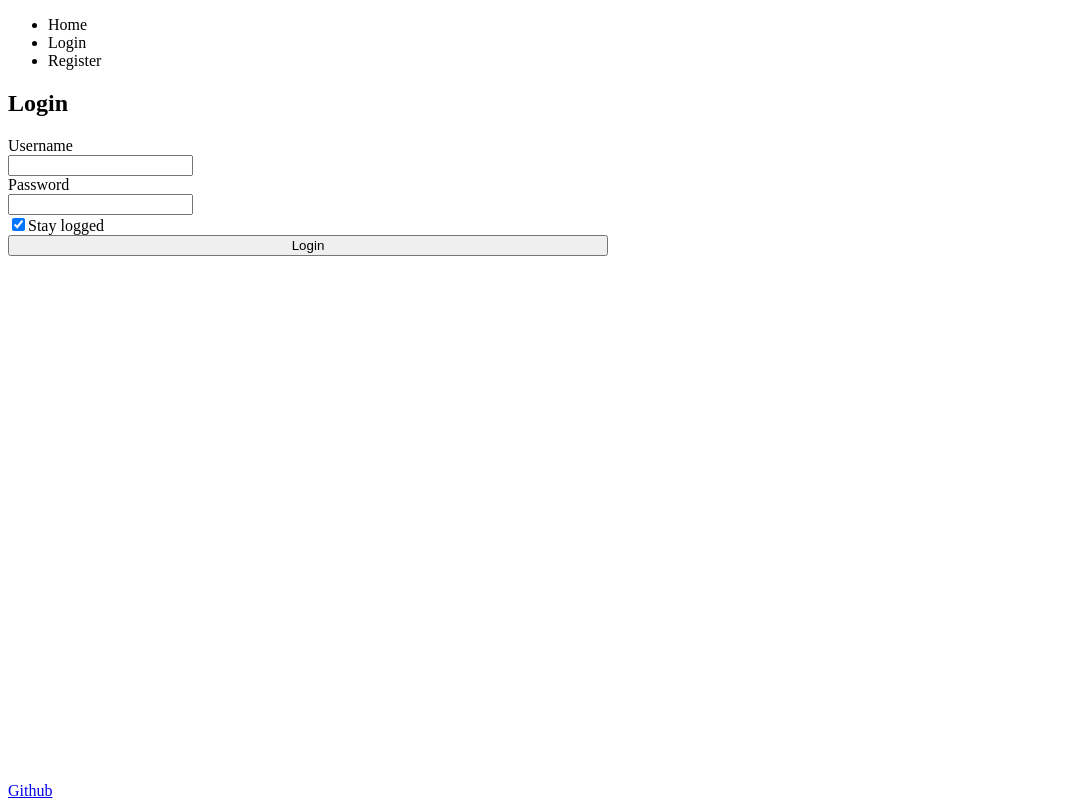
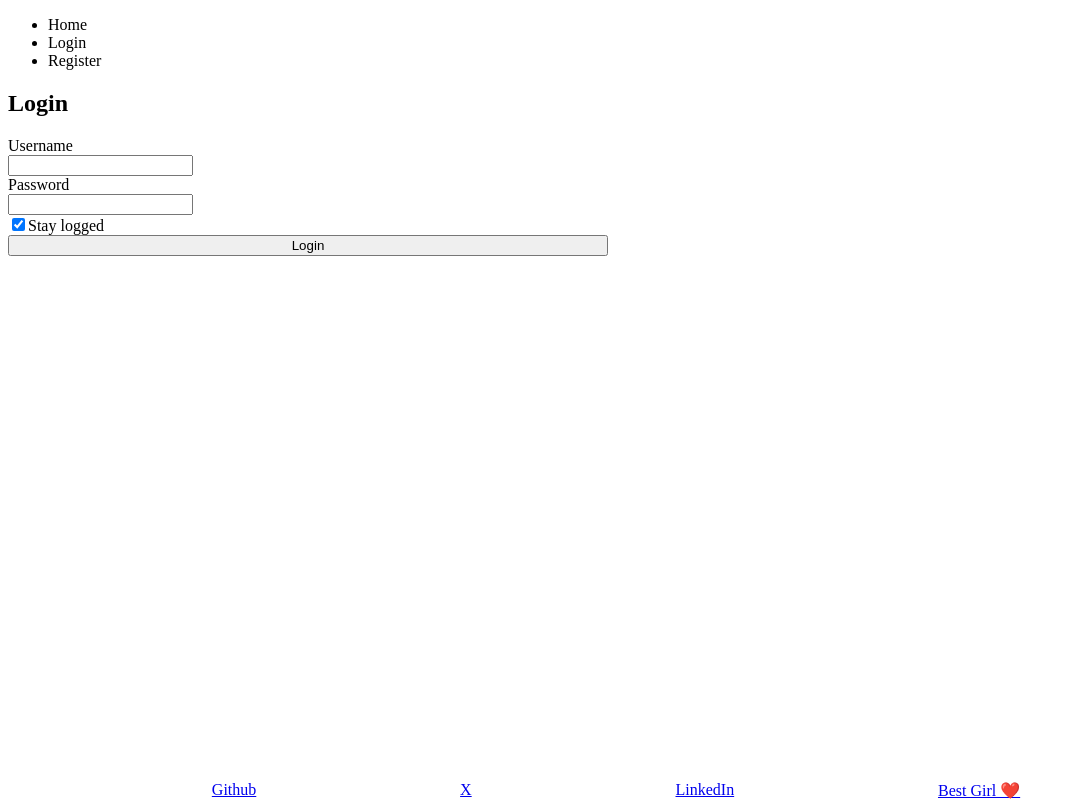
Before and after one commit to kuro-vale/shiro-paste, a Vue app: page /login in a window 1280 px wide. Shown: the whole page, without its empty margins (0-1074 px from the left). Built offline with nearby package versions, Linux system fonts and the light colour scheme; no server answers.

Commit message:
Add socials

```diff
--- a/src/components/SocialsFooter.vue
+++ b/src/components/SocialsFooter.vue
@@ -1,9 +1,14 @@
 <script setup>
-import {ElFooter} from "element-plus";
+import {ElFooter, ElLink} from "element-plus";
 </script>
 
 <template>
-  <el-footer class="bottom-footer"><a href="https://github.com/kuro-vale/shiro-paste">Github</a></el-footer>
+  <el-footer class="bottom-footer">
+    <el-link href="https://github.com/kuro-vale/shiro-paste" target="_blank" :underline="false">Github</el-link>
+    <el-link href="https://x.com/kuro-vale/" target="_blank" type="info" :underline="false">X</el-link>
+    <el-link href="https://www.linkedin.com/in/kurovale/" target="_blank" type="primary" :underline="false">LinkedIn</el-link>
+    <el-link href="https://x.com/_Silvervale_" target="_blank" type="success" :underline="false">Best Girl ❤️</el-link>
+  </el-footer>
 </template>
 
 <style scoped>
@@ -13,4 +18,10 @@ import {ElFooter} from "element-plus";
     position: absolute;
   }
 }
+
+.bottom-footer {
+  display: flex;
+  justify-content: space-evenly;
+  width: 95%;
+}
 </style>
```
